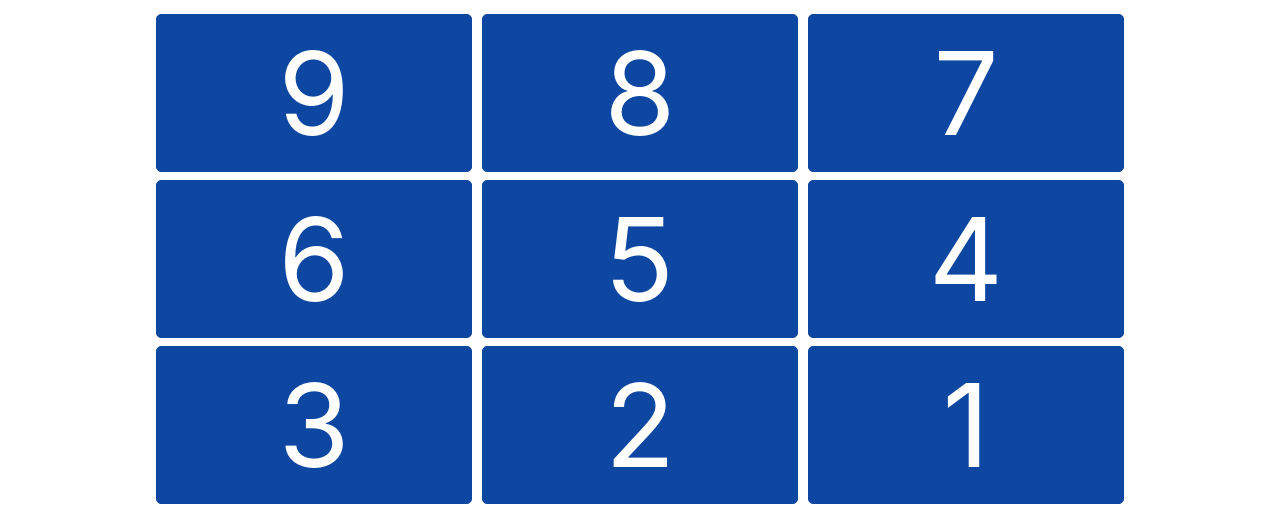
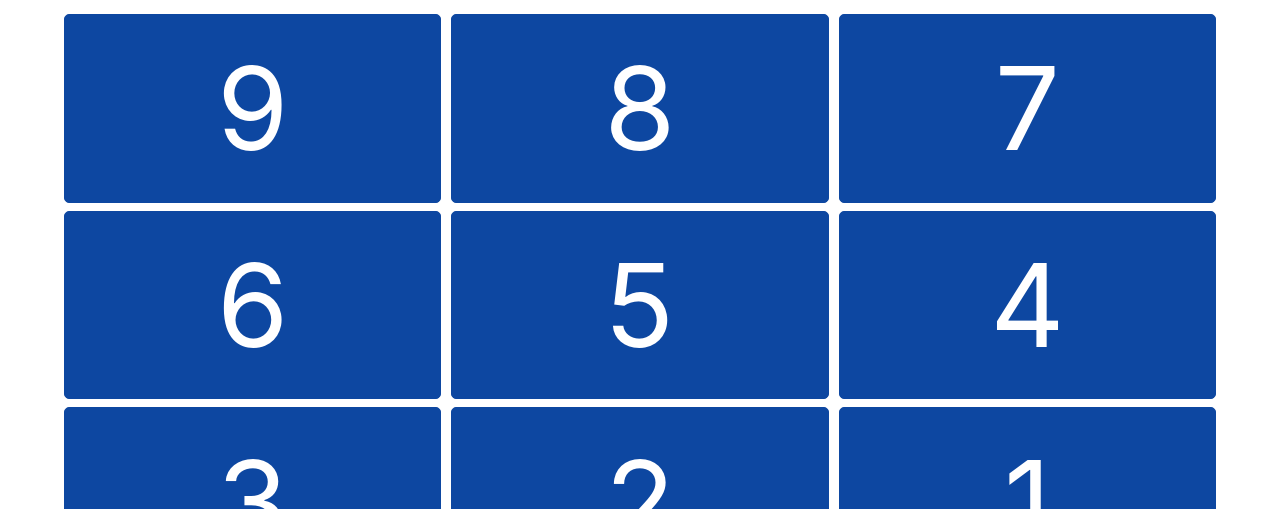
Before and after one commit to jfr3000/nine-pin-bowling-score-tracker, a website: page index.html in a window 1280 px wide. Shown: the part 103-612 px from the top of the page. Drawn offline with nearby package versions, Linux system fonts and the light colour scheme.

Commit message:
Make everything a bit bigger

```diff
--- a/styles.css
+++ b/styles.css
@@ -75,10 +75,10 @@ html {
 body {
   color: var(--text);
   background-color: var(--bg);
-  font-size: 1.15rem;
+  font-size: 3rem;
   line-height: 1.5;
   display: grid;
-  grid-template-columns: 1fr min(45rem, 90%) 1fr;
+  grid-template-columns: 1fr 90% 1fr;
   margin: 0;
 }
 
```
